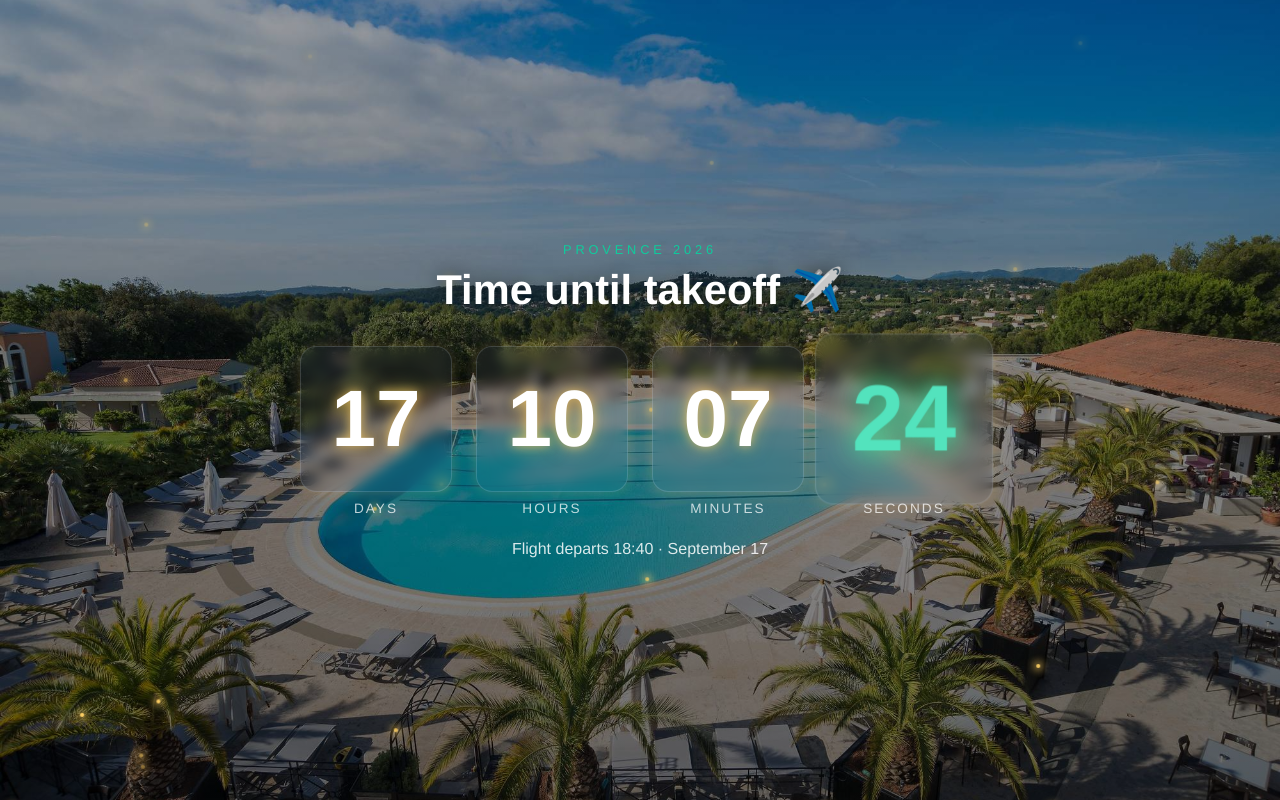
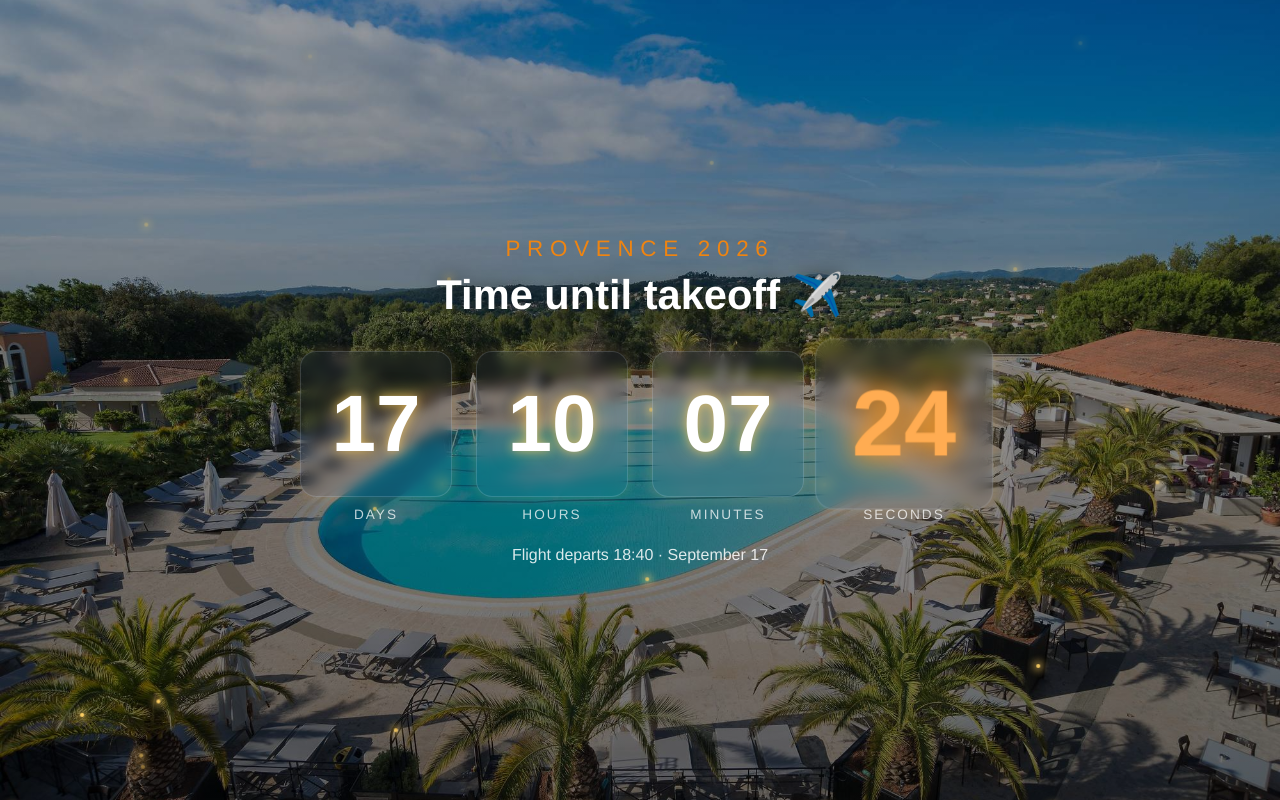
Before and after one commit to LivingIT/conference-countdown, a plain HTML site: page index.html in a window 1280 px wide. Drawn offline with Linux system fonts and the light colour scheme.

Commit message:
chore: remove site.webmanifest

```diff
--- a/index.html
+++ b/index.html
@@ -8,11 +8,10 @@
   <link rel="apple-touch-icon" sizes="180x180" href="/apple-touch-icon.png">
   <link rel="icon" type="image/png" sizes="32x32" href="/favicon-32x32.png">
   <link rel="icon" type="image/png" sizes="16x16" href="/favicon-16x16.png">
-  <link rel="manifest" href="/site.webmanifest">
   <style>
     :root {
       --accent: #ffd166;
-      --accent-2: #06d6a0;
+      --accent-2: #ff8705;
       --glow: rgba(255, 209, 102, 0.6);
     }
 
@@ -68,13 +67,14 @@
     .eyebrow {
       letter-spacing: 0.3em;
       text-transform: uppercase;
-      font-size: 0.8rem;
+      font-size: 1.4rem;
+      font-weight: 400;
       color: var(--accent-2);
-      margin-bottom: 0.5rem;
+      margin: 0 0 0.5rem 0;
       opacity: 0.9;
     }
 
-    h1 {
+    h2 {
       font-weight: 600;
       font-size: clamp(1.5rem, 4vw, 2.6rem);
       margin: 0 0 2rem 0;
@@ -218,8 +218,8 @@
   <div class="sparkles" id="sparkles"></div>
 
   <div class="container">
-    <div class="eyebrow">Provence 2026</div>
-    <h1>Time until takeoff ✈️</h1>
+    <h1 class="eyebrow">Provence 2026</h1>
+    <h2>Time until takeoff ✈️</h2>
 
     <div class="countdown" id="countdown">
       <div class="unit">
```
Also changed, not shown: site.webmanifest (deleted).
